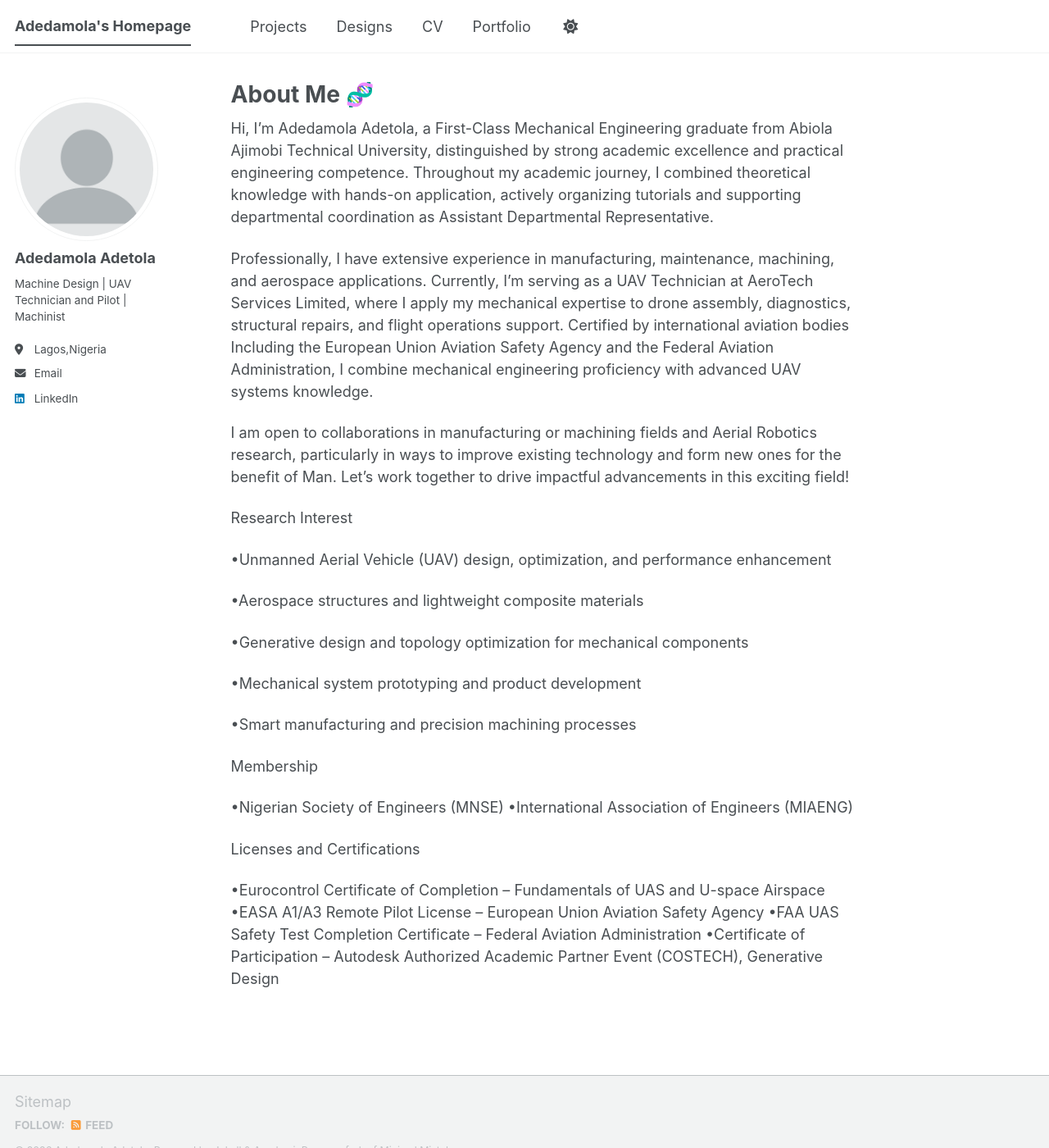
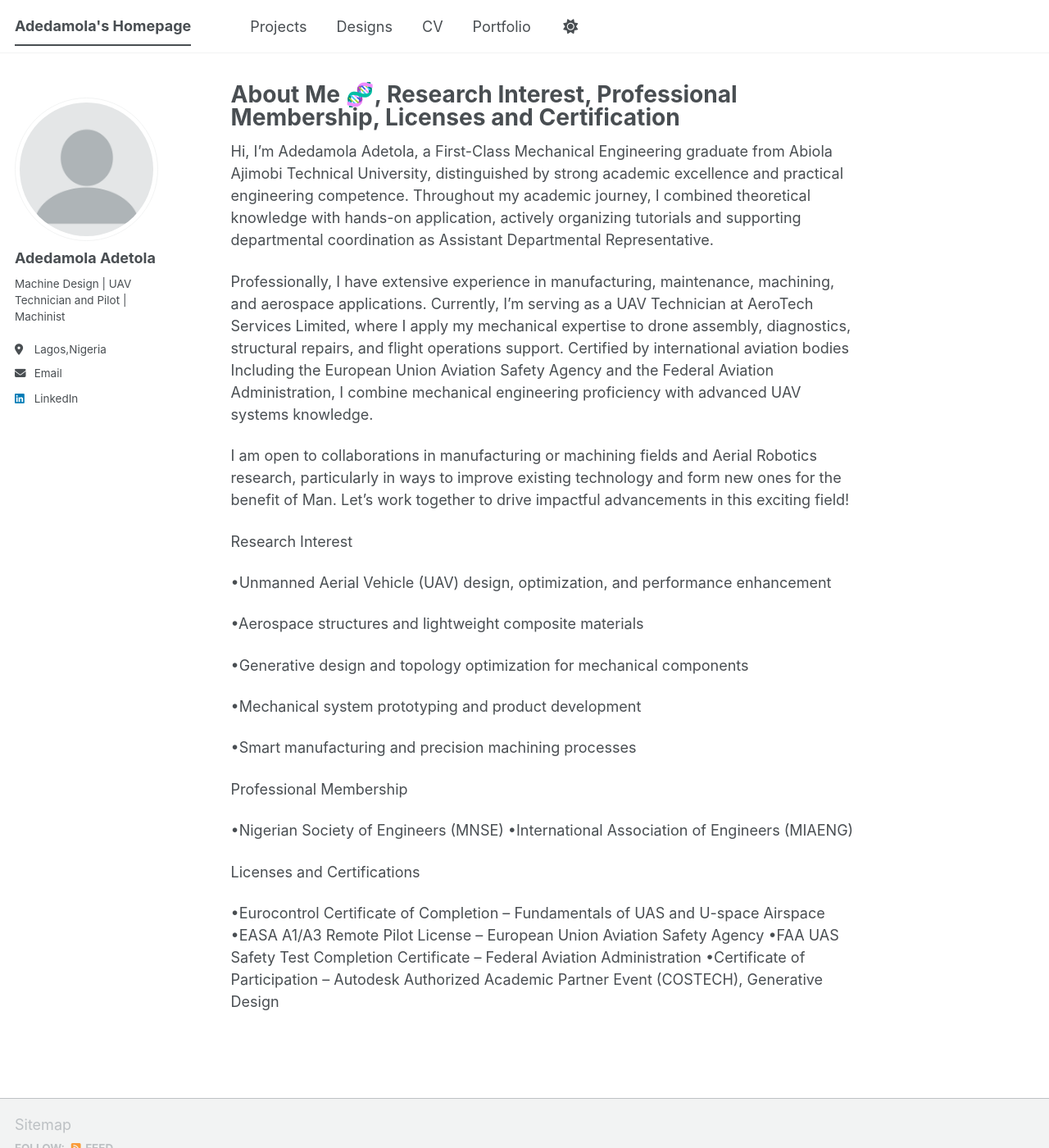
Before and after one commit to Adedam100/Adedam100.github.io, a Jekyll site: the page built from _pages/about.md, in a window 1280 px wide and 1400 px high. Shown: the whole window at 82% size. Built offline with Jekyll 4.4.1, drawn with Linux system fonts in a browser that asks for light colours; a script bundle is joined from its source files by our own code; library files that are not in the unit come from our copies.

Commit message:
Update about.md

```diff
--- a/_pages/about.md
+++ b/_pages/about.md
@@ -1,6 +1,6 @@
 ---
 permalink: /
-title: "About Me 🧬 "
+title: "About Me 🧬, Research Interest, Professional Membership, Licenses and Certification "
 author_profile: true
 redirect_from:
   - /about/
@@ -29,7 +29,7 @@ Research Interest
 •Smart manufacturing and precision machining processes
 
 
-Membership
+Professional Membership
 
 •Nigerian Society of Engineers (MNSE)
 •International Association of Engineers (MIAENG)
```
